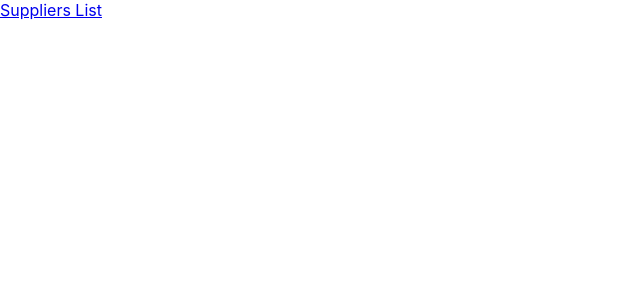
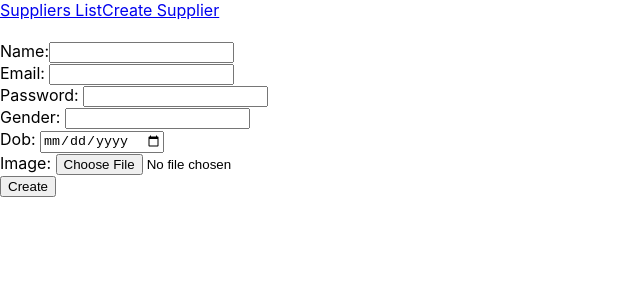
Before and after one commit to Maruful-Sakil/react-pharmacist, a React (Create React App) app: page /supplier in a window 1280 px wide. Before the commit this address had no page. Shown: the top 300 px of the page, without its empty margins (0-640 px from the left). Built offline with nearby package versions, Linux system fonts and the light colour scheme.

Commit message:
registration form

```diff
--- /dev/null
+++ b/src/supplier/CreateSupplier.js
@@ -0,0 +1,39 @@
+import { useState } from "react";
+import axios from "axios";
+
+const CreateSupplier=()=>{
+    const [name,setName] = useState("");
+    const [email,setEmail] = useState("");
+    const [password,setPassword] = useState("");
+    const [gender,setGender] = useState("");
+    const [dob,setDob] = useState("");
+    const [image,setImage] = useState("");
+    const [errs,setErrs] = useState({});
+    const [msg,setMsg] = useState("");
+    const handleSubmit=(event)=>{
+        event.preventDefault();
+        const data={name:name,email:email,password:password,gender:gender,dob:dob,image:image};
+        axios.post("http://localhost:8000/api/supplier/create",data).
+        then((succ)=>{
+            //setMsg(succ.data.msg);
+            window.location.href="/list";
+        },(err)=>{
+            debugger;
+            setErrs(err.response.data);
+        })
+    }
+    return(
+        <form onSubmit={handleSubmit}>
+            <h1>{msg}</h1>
+            Name:<input value={name} onChange={(e)=>{setName(e.target.value)}} type="text"/><span>{errs.name? errs.name[0]:''}</span><br/>
+            Email: <input value={email} onChange={(e)=>{setEmail(e.target.value)}} type="text"/><span>{errs.email? errs.email[0]:''}</span><br/>
+            Password: <input value={password} onChange={(e)=>{setPassword(e.target.value)}} type="password"/><span>{errs.password? errs.password[0]:''}</span><br/>
+            {/* Confirm Password: <input value={password} onChange={(e)=>{setCgpa(e.target.value)}} type="password"/><br/> */}
+            Gender: <input value={gender} onChange={(e)=>{setGender(e.target.value)}} type="text"/><span>{errs.gender? errs.gender[0]:''}</span><br/>
+            Dob: <input value={dob} onChange={(e)=>{setDob(e.target.value)}} type="date"/><span>{errs.dob? errs.dob[0]:''}</span><br/>
+            Image: <input value={image} onChange={(e)=>{setImage(e.target.value)}} type="file"/><span>{errs.image? errs.image[0]:''}</span><br/>
+            <input type="submit" value="Create"/>
+        </form>
+    )
+}
+export default CreateSupplier;
--- a/src/supplier/Main.js
+++ b/src/supplier/Main.js
@@ -1,5 +1,6 @@
 import Menu from "./Menu";
 import SupplierList from "./Supplierlist";
+import CreateSupplier from "./CreateSupplier";
 import {BrowserRouter,Routes,Route} from 'react-router-dom';
 const Main = ()=>{
     return (
@@ -11,8 +12,9 @@ const Main = ()=>{
                     <Route path="/paragraph" element={<Par/>} />
                     <Route path="/event" element={<EventHandle/>} />
                     <Route path="/post" element={<Post/>} />
-                    <Route path="/student" element={<CreateStudent/>} /> */}
+                    <Route path="/supplier" element={<CreateStudent/>} /> */}
                     <Route path="/list" element={<SupplierList/>} />
+                    <Route path="/supplier" element={<CreateSupplier/>} />
                 </Routes>
             </BrowserRouter>
 
--- a/src/supplier/Menu.js
+++ b/src/supplier/Menu.js
@@ -8,6 +8,7 @@ const Menu=()=>{
             <MenuItem url="/post" value="Post"/>
             <MenuItem url="/student" value="Create Stuedent"/> */}
             <MenuItem url="/list" value="Suppliers List"/>
+            <MenuItem url="/supplier" value="Create Supplier"/>
 
         </div>
     )
```
